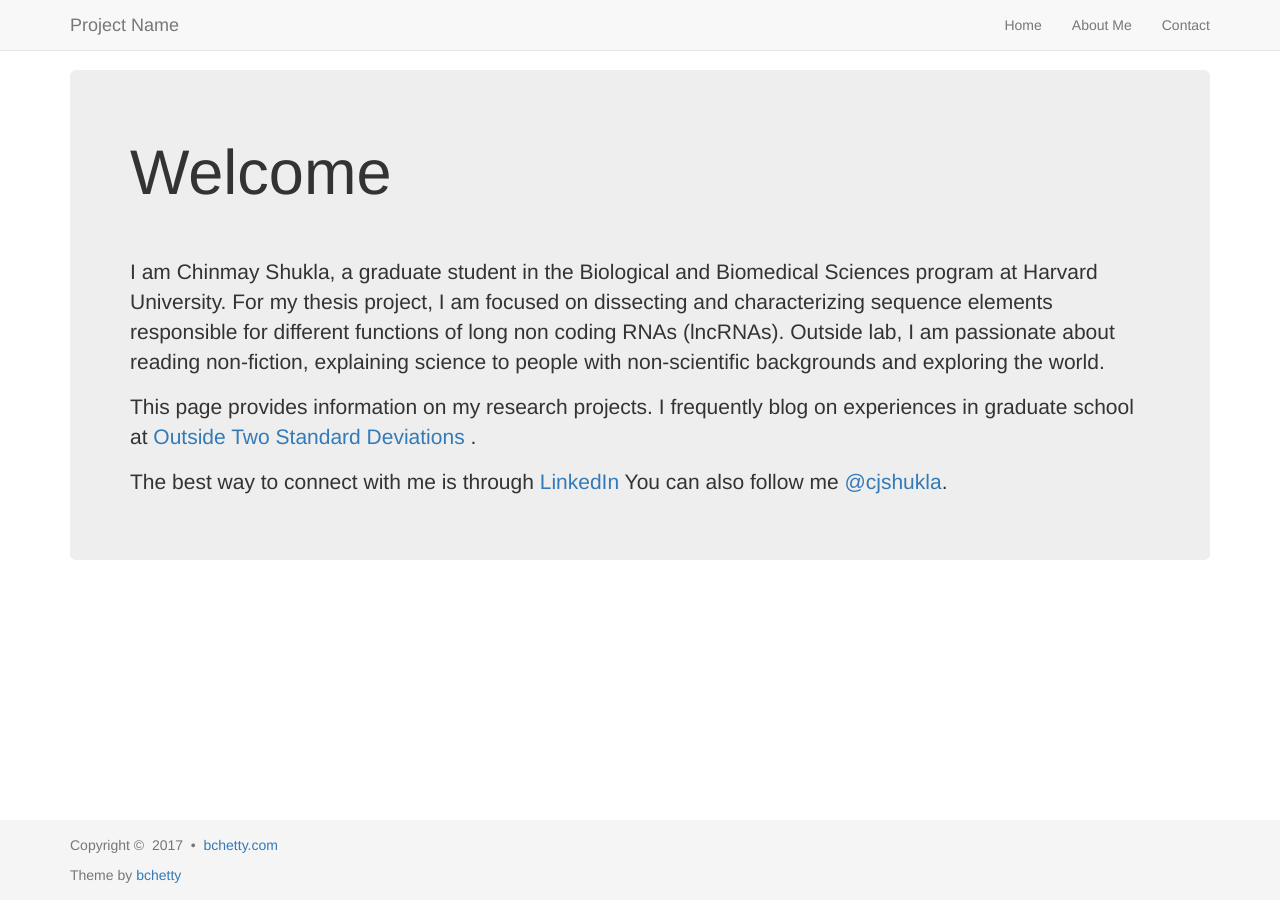
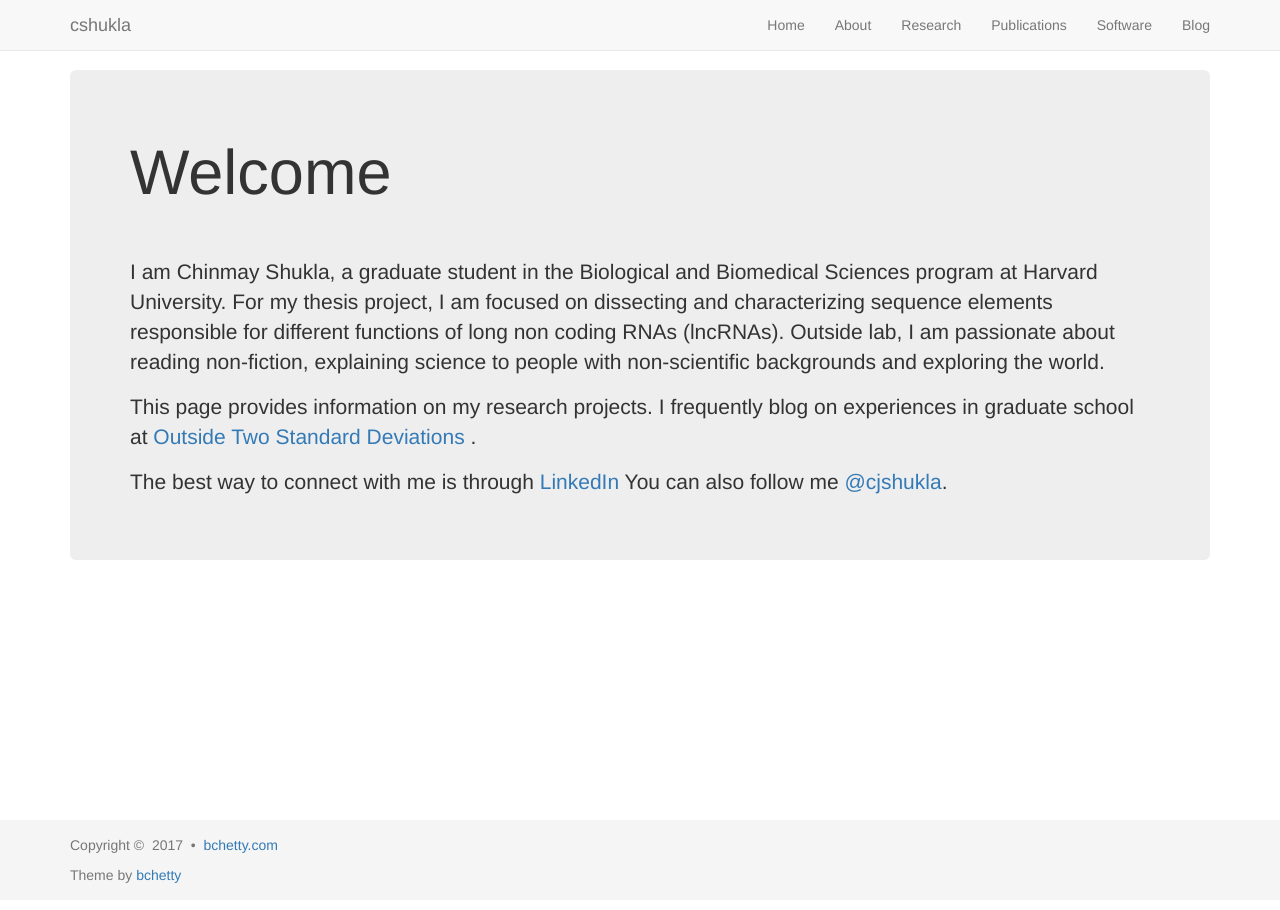
Before and after one commit to cshukla/cshukla.github.io, a Jekyll site: the page built from index.html, in a window 1280 px wide. Built offline with Jekyll 4.4.1, drawn with Linux system fonts in a browser that asks for light colours; nearby versions of some CDN libraries; the list of posts is cut into pages by our own code; some of the changed lines change nothing that is shown.

Commit message:
personalize with my info

```diff
--- a/_config.yml
+++ b/_config.yml
@@ -7,17 +7,17 @@ gems:
 # url is the full website URL
 # baseurl is the website's URL without the hostname
 # If you are hosting it on Github for some project with name 'projectname', then the url and baseurl should look like:
-#url: "http://username.github.io/projectname"
-#baseurl: "/projectname"
-url: ""
+#url: "http://rafalib.github.io"
+#baseurl: "/"
+url: "http://cshukla.github.io"
 enforce_ssl: ""
-baseurl: "/jekyllBasic"
+baseurl: ""
 
 # Title of website
-title: Project Name
+title: cshukla
 
 #Default keywords (used if no keywords are specified on a page basis)
-keywords: test1, test2, etc
+keywords: Shukla, Chinmay
 
 # Short description of your site
 desc: Sample Description
@@ -26,25 +26,26 @@ desc: Sample Description
 
 # Image to show in the navigation bar - image must be a square (width = height)
 # Remove this parameter if you don't want an image in the navbar
-avatar: "/img/avatar.jpg"
+# avatar: "/img/avatar.jpg"
 
 # List of links in the navigation bar
 nav-links:
-  Home: ""
-  About Me: "aboutme"
-  Contact: "contact"
-
+    Home: ""
+    About: "pages/about.html"
+    Research: "pages/research.html"
+    Publications: "pages/publications.html"
+    Software: "pages/software.html"
+    Blog: "pages/blog.html"
 # --- Footer options --- #
 
 # If the values are empty, they are ignored
 profile:
-  name: Babji Chetty
-  email: Your-Email
-  facebook: your-fb-id
-  github: your-github-id
-  twitter: your-twitter-id
-  linkedin: your-linkedin-id
-  stackoverflow: your-stackoverflow-id
+  name: Chinmay Shukla
+  email: cshukla@g.harvard.edu
+  facebook: chinmayshukla
+  github: cshukla
+  twitter: cjshukla
+  linkedin: shuklachinmay
 
 # To display link in the footer section
 pretty-url: "bchetty.com"
@@ -52,18 +53,15 @@ pretty-url: "bchetty.com"
 # --- Misc --- #
 
 # Your Disqus profile (shortname) settings
-disqus: "Your-Disqus-Id"
+disqus:
 
 # Google Analytics Settings
-google_analytics: "Your-GA-Id"
+google_analytics:
 
 # Set these options as you need (For more information, check Jekyll's site)
-timezone: "Europe/Berlin"
+timezone: "America/New_York"
 markdown: kramdown
-#highlighter: rouge
-kramdown:
-  input: GFM
-  syntax_highlighter: rouge
+highlighter: rouge
 permalink: /blog/:title
 paginate: 5
 
```
